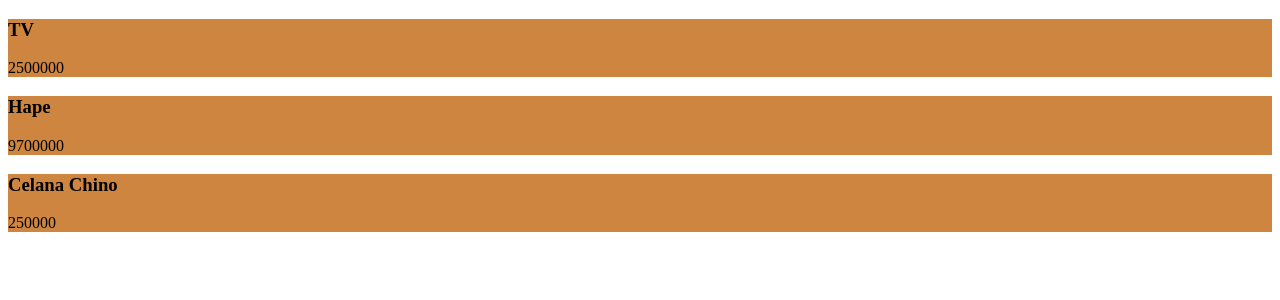
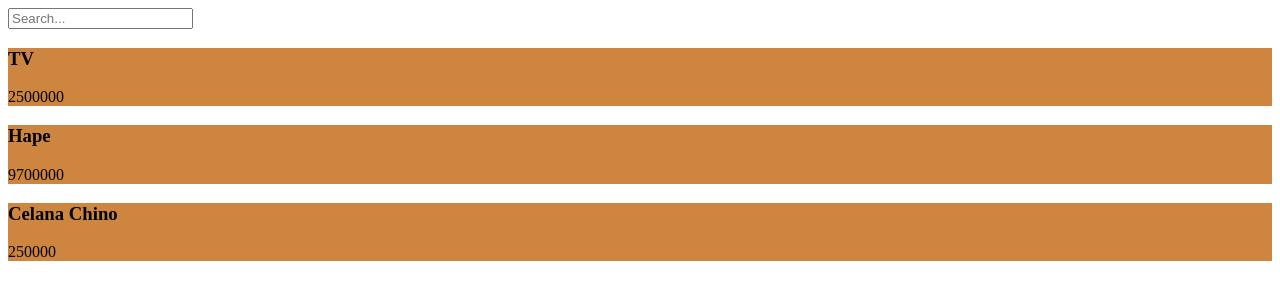
Before and after one commit to bhirmbani/how-to-react, a React app in the folder src/: page /item in a window 1280 px wide. Shown: the top 300 px of the page. Built offline with nearby package versions, Linux system fonts and the light colour scheme.

Commit message:
input bind in constructor

```diff
--- a/src/components/ItemPage/itemPage.jsx
+++ b/src/components/ItemPage/itemPage.jsx
@@ -1,14 +1,35 @@
-import React from "react";
+import React, { Component } from "react";
 
 import mockData from "../../mock/api.json";
 import ItemDetails from "../ItemDetails/itemDetails";
 
-const ItemPage = () => (
-  <div>
-    {mockData.items.map(item => (
-      <ItemDetails key={item.id} item={item} />
-    ))}
-  </div>
-);
+class ItemPage extends Component {
+  constructor(props) {
+    super(props);
+    this.state = {
+      searchInput: ""
+    };
+
+    this.handleSearchInput = this.handleSearchInput.bind(this);
+  }
+
+  handleSearchInput(e) {
+    this.setState({ searchInput: e.target.value });
+  }
+
+  render() {
+    return (
+      <div>
+        <input
+          onChange={this.handleSearchInput}
+          value={this.state.searchInput}
+          type="text"
+          placeholder="Search..."
+        />
+        {mockData.items.map(item => <ItemDetails key={item.id} item={item} />)}
+      </div>
+    );
+  }
+}
 
 export default ItemPage;
```
